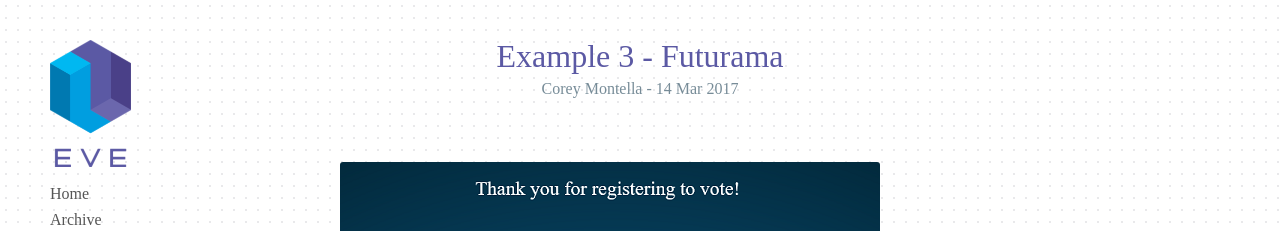
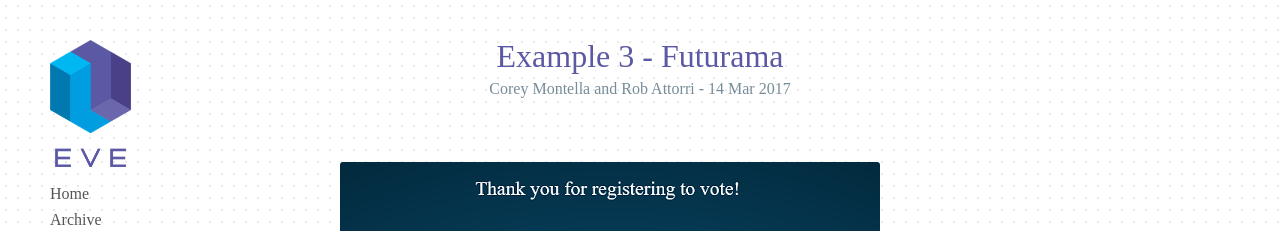
Before and after one commit to Kodowa/incidentalcomplexity, a Jekyll site: the page built from _posts/2017-03-14-4-futurama.md, in a window 1280 px wide and 900 px high. Shown: the top 231 px of the window. Built offline with Jekyll 4.4.1, drawn with Linux system fonts in a browser that asks for light colours; some web fonts are replaced.

Commit message:
Add author

```diff
--- a/_posts/2017-03-14-4-futurama.md
+++ b/_posts/2017-03-14-4-futurama.md
@@ -1,7 +1,7 @@
 ---
 layout: post
 title: "Example 3 - Futurama"
-author: "Corey Montella"
+author: "Corey Montella and Rob Attorri"
 tags: []
 ---
 
```
